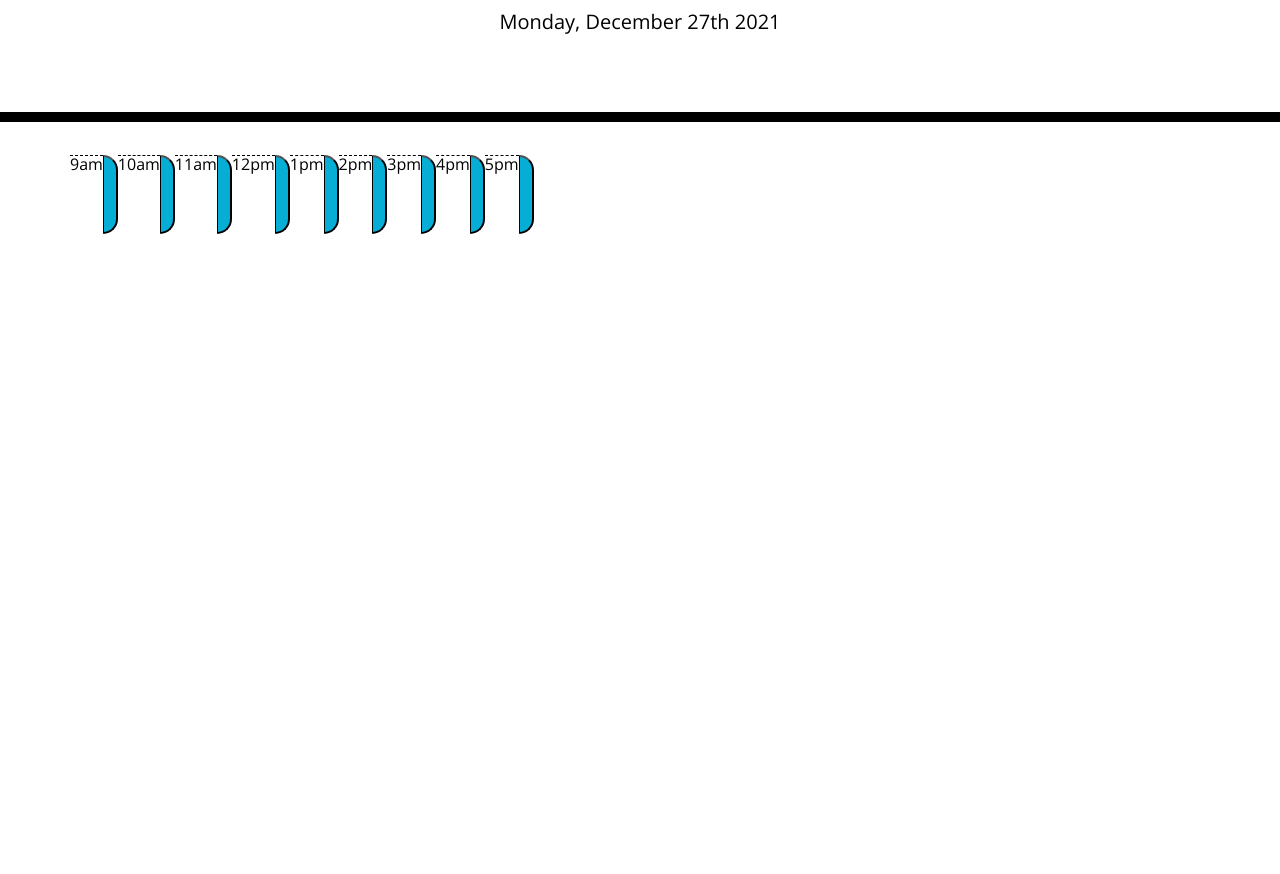
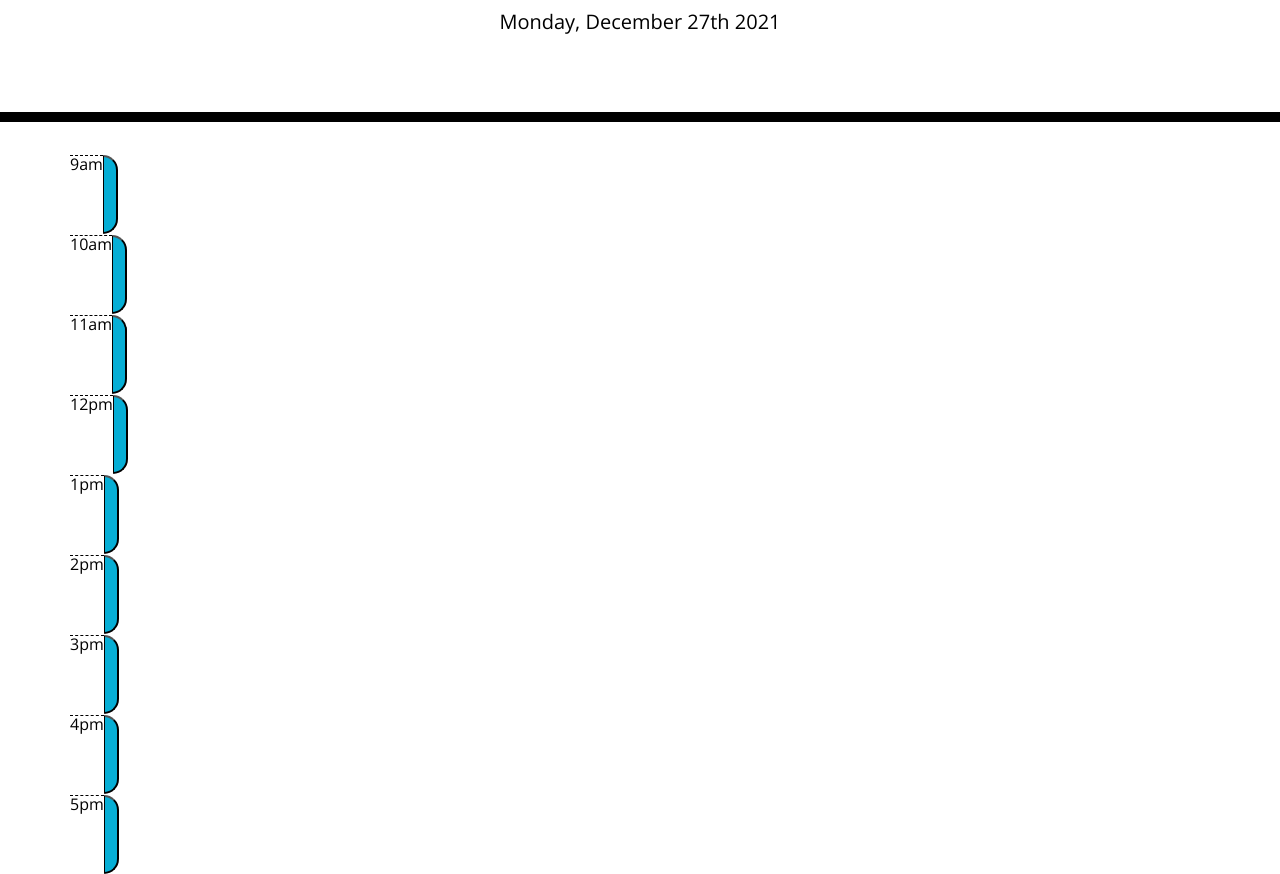
Before and after one commit to MikeMonihan/Work_Day_Scheduler, a plain HTML site: page index.html in a window 1280 px wide. Shown: the part 182-1056 px from the top of the page. Before the commit the page ends 800 px from the top, so only its background shows below. Drawn offline with nearby package versions, Linux system fonts and the light colour scheme.

Commit message:
Gave timeblocks individual lines

```diff
--- a/index.html
+++ b/index.html
@@ -27,47 +27,55 @@
       <h1 class="display-3">Work Day Scheduler</h1>
       <p class="lead">A simple calendar app for scheduling your work day</p>
       <p id="currentDay" class="lead"></p>
+
     </header>
-    <div class="container">
+    <div class="container ">
       <!-- Timeblocks go here -->
       <div class="time-block row">
-
         <p class="hour" id="9">9am</p>
         <p class="description" id="9d"></p>
         <button type="button" class="saveBtn" id="9b"></button>
-
+      </div>
+      <div class="time-block row">
         <p class="hour" id="10">10am</p>
         <p class="description" id="10d"></p>
         <button type="button" class="saveBtn" id="10b"></button>
-
+      </div>
+      <div class="time-block row">
         <p class="hour" id="11">11am</p>
         <p class="description" id="11d"></p>
         <button type="button" class="saveBtn" id="11b"></button>
-
+      </div>
+      <div class="time-block row">
         <p class="hour" id="12">12pm</p>
         <p class="description" id="12d"></p>
         <button type="button" class="saveBtn" id="12b"></button>
-
+      </div>
+      <div class="time-block row">
         <p class="hour" id="1">1pm</p>
         <p class="description" id="1d"></p>
         <button type="button" class="saveBtn" id="1b"></button>
-
+      </div>
+      <div class="time-block row">
         <p class="hour" id="2">2pm</p>
         <p class="description" id="2d"></p>
         <button type="button" class="saveBtn" id="2b"></button>
-
+      </div>
+      <div class="time-block row">
         <p class="hour" id="3">3pm</p>
         <p class="description" id="3d"></p>
         <button type="button" class="saveBtn" id="3b"></button>
-
+      </div>
+      <div class="time-block row">
         <p class="hour" id="4">4pm</p>
         <p class="description" id="4d"></p>
         <button type="button" class="saveBtn" id="4b"></button>
-
+      </div>
+      <div class="time-block row">
         <p class="hour" id="5">5pm</p>
         <p class="description" id="5d"></p>
         <button type="button" class="saveBtn" id="5b"></button>
-
+      </div>
       </div>
     </div>
 
```
